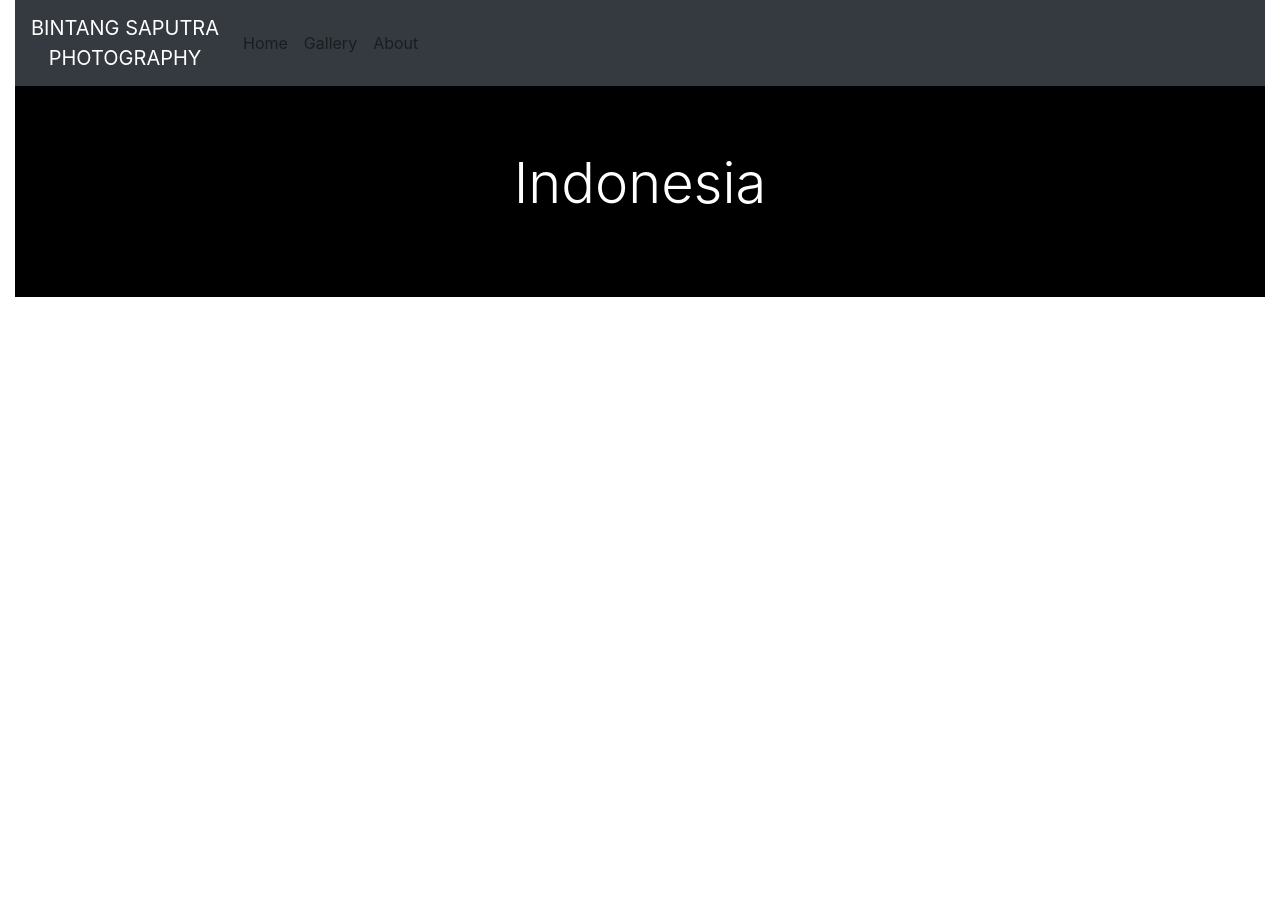
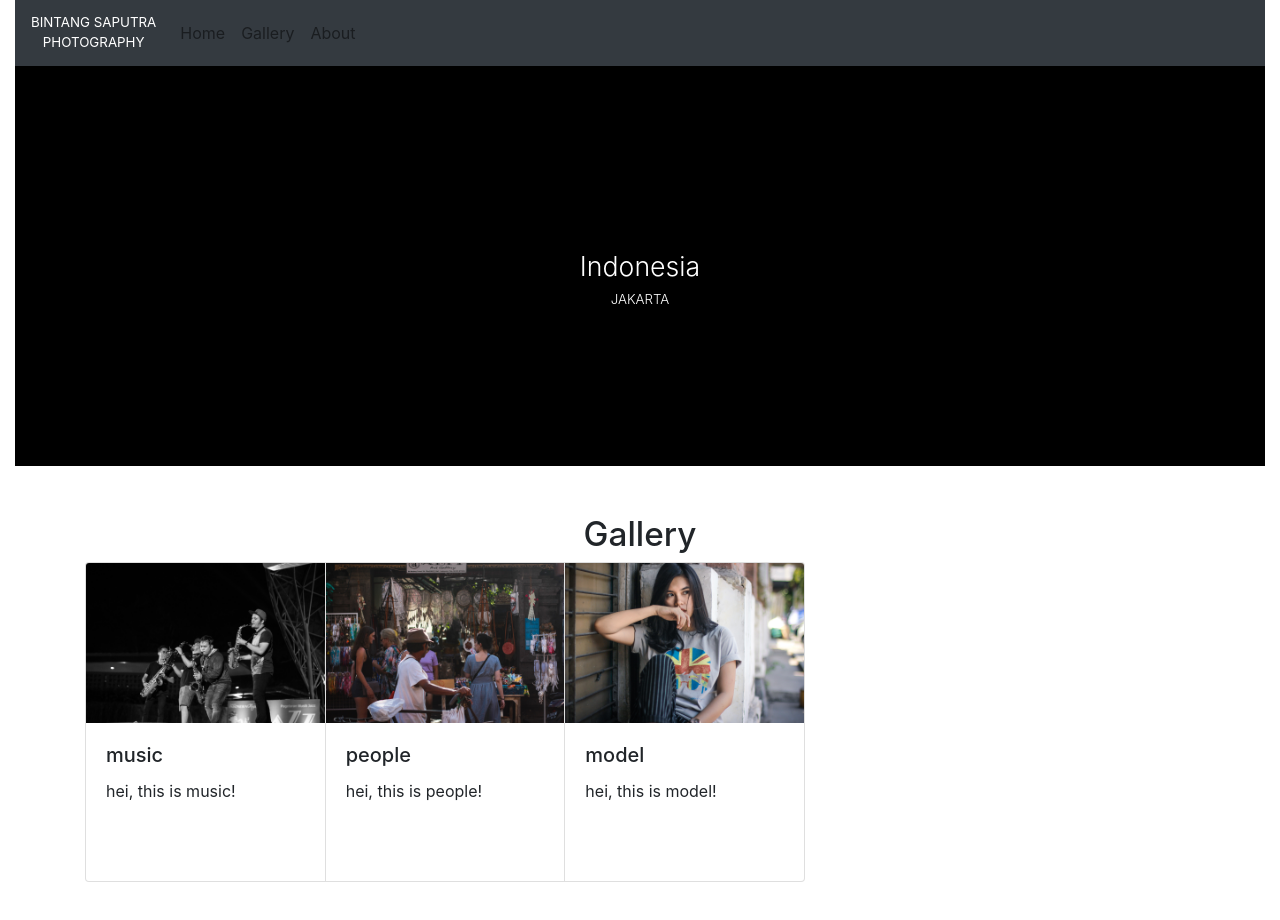
Before and after one commit to BintangSaputra/project-bootstrap, a plain HTML site: page index.html in a window 1280 px wide. Before the commit the page ends 800 px from the top, so only its background shows below. Drawn offline with nearby package versions, Linux system fonts and the light colour scheme.

Commit message:
add-gallery-page

```diff
--- a/index.css
+++ b/index.css
@@ -10,6 +10,7 @@
   flex-direction: column;
   text-align: center;
   text-transform: uppercase;
+  font-size: 10pt;
 }
 
 .nav-menu {
@@ -20,9 +21,42 @@
 
 .jumbotron {
   background-color: black;
+  min-height: 50vh;
 }
 .display-4 {
   display: flex;
   justify-content: center;
   color: white;
+  padding-top: 15vh;
+  font-size: 20pt;
 }
+
+.lead {
+  display: flex;
+  justify-content: center;
+  color: #fff;
+  font-size: 10pt;
+}
+
+#gallery {
+  display: flex;
+  flex-direction: column;
+  justify-content: center;
+}
+.gallery-title {
+  display: flex;
+  justify-content: center;
+  font-size: 25pt;
+}
+
+.card-img-top {
+  height: 20vh;
+}
+
+.card-group {
+  display: flex;
+  flex-direction: row;
+  height: 40vh;
+  width: 90vh;
+  margin: 0px;
+}
--- a/index.html
+++ b/index.html
@@ -37,7 +37,7 @@
         >
           <span class="navbar-toggler-icon"></span>
         </button>
-        <div class="collapse navbar-collapse" id="navbarSupportedContent">
+        <div class="collapse navbar-collapse " id="navbarSupportedContent">
           <div class="navbar-nav">
           <a class="nav-link" href="index.html">Home <span class="sr-only">(current)</span></a>
           <a class="nav-link" href="#gallery">Gallery</a>
@@ -45,13 +45,45 @@
         </div>
       </nav>
 
+      <div id="intro">
       <div class="jumbotron jumbotron-fluid">
         <h1 class="display-4">Indonesia</h1>
+        <p class="lead">JAKARTA</p>
         <p class="lead">
+      </div>
 
-      <div id="intro"></div>
-      <div id="gallery"></div>
+      <div class="container">
+        <section class="row-justify-content-md-center my-5">
+              <div id="gallery">
+                <h1 class="gallery-title">Gallery</h1>
+                <div class="card-group">
+                  <div class="card">
+                    <img src="images/music.jpg" class="card-img-top" alt="music" />
+                    <div class="card-body">
+                      <h5 class="card-title">music</h5>
+                      <p class="card-text">hei, this is music!</p>
+                    </div>
+                  </div>
+                  <div class="card">
+                    <img src="images/people.jpg" class="card-img-top" alt="people" />
+                    <div class="card-body">
+                      <h5 class="card-title">people</h5>
+                      <p class="card-text">hei, this is people!</p>
+                    </div>
+                  </div>
+                  <div class="card">
+                    <img src="images/model.jpg" class="card-img-top" alt="model" />
+                    <div class="card-body">
+                      <h5 class="card-title">model</h5>
+                      <p class="card-text">hei, this is model!</p>
+                    </div>
+                  </div>
+                </div>
+              </div>
+        </section>
+
       <div id="about"></div>
+      </div>
     </div>
   </body>
 </html>
```
Also changed, not shown: images/model.jpg (added), images/music.jpg (added), images/people.jpg (added).
